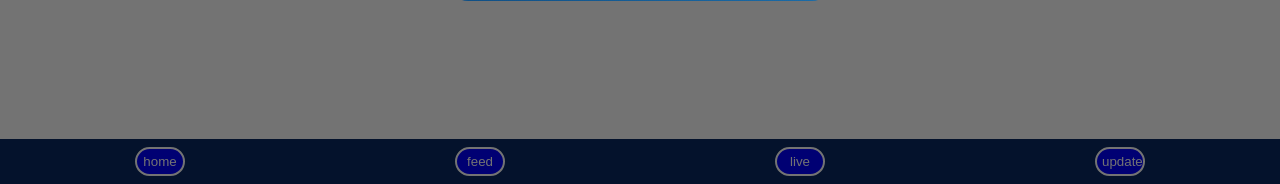
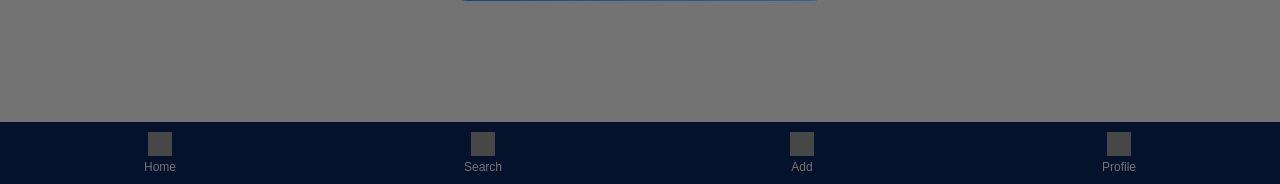
Before and after one commit to princecrayner/six, a Flask app: page / in a window 1280 px wide. Shown: the part 616-800 px from the top of the page. Run offline with Flask 3, Linux system fonts and the light colour scheme; data that the repository does not hold is empty; grey boxes are pictures that could not be loaded.

Commit message:
project update

```diff
--- a/static/style.css
+++ b/static/style.css
@@ -30,8 +30,6 @@
 .search-icon:hover {
   opacity: 1;
 }
-
-
 
 
 body {
@@ -244,35 +242,32 @@ button:hover {
   text-decoration: underline;
 }
 
-/* Footer fixed at bottom like TikTok */
 .footer {
   position: fixed;
   bottom: 0;
-  left: 0;
   width: 100%;
-  height: 45px;
-  background: #0a2862;
-  color: white;
+  background:  #0a2862;
   display: flex;
   justify-content: space-around;
-  align-items: center;
-  font-size: 18px;
-  z-index: 100;
+  padding: 10px 0;
+  margin-left: 0px;
 }
 
-.footer button {
+.nav-item {
+  display: flex;
+  flex-direction: column;   /* ICON ABOVE TEXT */
+  align-items: center;
   color: white;
-  background-color: blue;
-  border: solid 2px white;
-  border-radius: 15px;
-  padding: 5px;
-  width: 50px;
+  font-size: 12px;
+  cursor: pointer;
 }
 
-.footer button:hover {
-  background-color: white;
-  color: black;
+.nav-item img {
+  width: 24px;
+  height: 24px;
+  margin-bottom: 4px;
 }
+
 
 .auth-box .content {
   position: relative;
--- a/templates/index.html
+++ b/templates/index.html
@@ -61,12 +61,29 @@
 
 </div>
 
-<div class="footer">
-  <button>home</button>
-  <button>feed</button>
-  <button>live</button>
-  <button>update</button>
-</div>
+   <footer class="footer">
+  <div class="nav-item">
+    <img src="https://cdn.jsdelivr.net/gh/twitter/twemoji/assets/72x72/1f3e0.png">
+    <span>Home</span>
+  </div>
+
+  <div class="nav-item">
+    <img src="https://cdn.jsdelivr.net/gh/twitter/twemoji/assets/72x72/1f50d.png">
+    <span>Search</span>
+  </div>
+
+  <div class="nav-item">
+    <img src="https://cdn.jsdelivr.net/gh/twitter/twemoji/assets/72x72/2795.png">
+    <span>Add</span>
+  </div>
+
+  <div class="nav-item">
+    <img src="https://cdn.jsdelivr.net/gh/twitter/twemoji/assets/72x72/1f464.png">
+    <span>Profile</span>
+  </div>
+</footer>
+
+
 
 <input type="file" id="fileInput" hidden>
 
```
